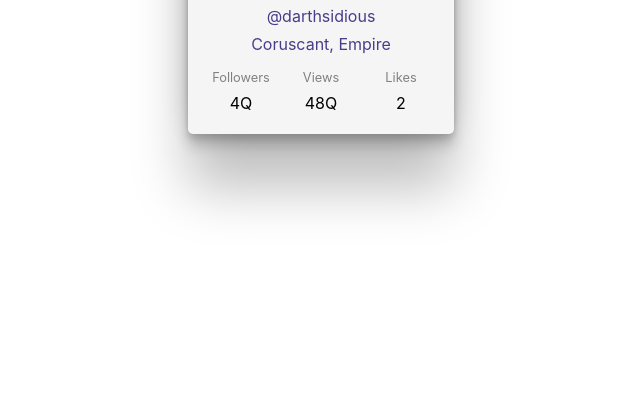
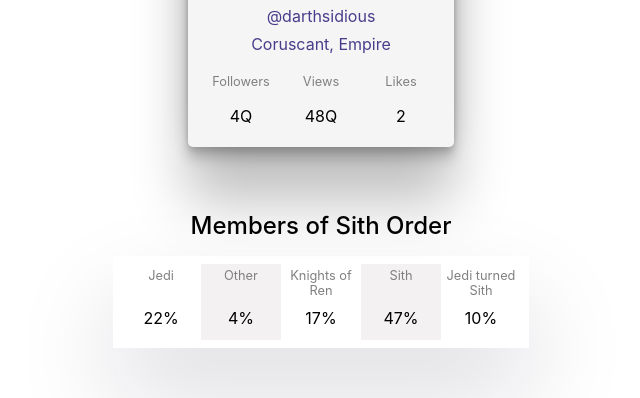
Before and after one commit to chuzhov/goit-react-hw-01-broken, a React (Create React App) app: page / in a window 1280 px wide. Shown: the part 280-678 px from the top of the page, without its empty margins (319-959 px from the left). Built offline with nearby package versions, Linux system fonts and the light colour scheme.

Commit message:
Statistics completed

```diff
--- a/src/components/App.jsx
+++ b/src/components/App.jsx
@@ -1,6 +1,7 @@
-import Profile from "./Profile/Profile"
-import userData from "../db/profile.json"
-import { toBePartiallyChecked } from "@testing-library/jest-dom/dist/matchers"
+import Profile from "./Profile/Profile";
+import Statistics from "./Statistics/Statistics";
+import userData from "../db/profile.json";
+import userStatistics from "../db/statistics.json";
 
 export const App = () => {
   return (
@@ -14,7 +15,8 @@
       //   color: '#010101'
       // }}
     >
-      <Profile user ={ userData } />
+      <Profile user = { userData } />
+      <Statistics title="Members of Sith Order" stats={userStatistics} />
     </div>
   );
 };
--- a/src/components/Profile/Profile.jsx
+++ b/src/components/Profile/Profile.jsx
@@ -1,4 +1,4 @@
-import PropTypes from "prop-types";
+//import PropTypes from "prop-types";
 import "./Profile.css";
 
 const Profile = ( props ) => {
@@ -37,24 +37,24 @@
   )
 }
 
-Profile.propTypes = {
-    username: PropTypes.string.isRequired,
-    tag: PropTypes.string.isRequired,
-    avatar: PropTypes.string.isRequired,
-    location: PropTypes.string.isRequired,
-    //if a stat is represented by gaint number above one million it displays like string '1M' etc: 1Q is 1 quadrillion
-    followers: PropTypes.oneOfType([
-        PropTypes.string,
-        PropTypes.number,
-    ]).isRequired,
-    views: PropTypes.oneOfType([
-        PropTypes.string,
-        PropTypes.number,
-    ]).isRequired,
-    likes: PropTypes.oneOfType([
-        PropTypes.string,
-        PropTypes.number,
-    ]).isRequired,
-}
+// Profile.propTypes = {
+//     username: PropTypes.string.isRequired,
+//     tag: PropTypes.string.isRequired,
+//     avatar: PropTypes.string.isRequired,
+//     location: PropTypes.string.isRequired,
+//     //if a stat is represented by gaint number above one million it displays like string '1M' etc: 1Q is 1 quadrillion
+//     followers: PropTypes.oneOfType([
+//         PropTypes.string,
+//         PropTypes.number,
+//     ]).isRequired,
+//     views: PropTypes.oneOfType([
+//         PropTypes.string,
+//         PropTypes.number,
+//     ]).isRequired,
+//     likes: PropTypes.oneOfType([
+//         PropTypes.string,
+//         PropTypes.number,
+//     ]).isRequired,
+// }
 
 export default Profile;
--- /dev/null
+++ b/src/components/Statistics/Stat.jsx
@@ -0,0 +1,11 @@
+const Stat = ( props ) => {
+
+    return ( <li className="item">
+        <p className="label">{props.label}</p>
+        <p className="percentage">{props.percentage}%</p>
+      </li>
+
+  )
+}
+
+export default Stat;
--- /dev/null
+++ b/src/components/Statistics/Statistics.css
@@ -0,0 +1,46 @@
+.title {
+    width: 400px;
+    margin: 0 auto 1rem;
+
+    font-size: 1.5rem;
+    font-weight: 500;
+    text-align: center;
+}
+
+.stat-list {
+    display: grid;
+    grid-template-columns: repeat(5, 1fr);
+
+    width: 400px;
+
+    margin: 1rem auto 3rem;
+    padding: 0.5rem;
+
+    list-style: none;
+
+    box-shadow: rgba(17, 12, 46, 0.15) 0px 48px 100px 0px;
+}
+
+.item {
+    display: flex;
+    flex-direction: column;
+}
+
+.item:nth-child(2n) {
+    background-color: rgba(232, 228, 228, 0.5);
+}
+
+.label {
+    height: 2rem;
+    padding-top: 4px;
+    margin: 0;
+    word-wrap: normal;
+    text-align: center;
+}
+
+.percentage {
+    height: 2rem;
+    padding-top: 0.5rem;
+    margin: 0;
+    text-align: center;
+}
--- /dev/null
+++ b/src/components/Statistics/Statistics.jsx
@@ -0,0 +1,32 @@
+//import PropTypes from "prop-types";
+import Stat from "./Stat"
+import "./Statistics.css";
+
+const Statistics = ( props ) => {
+
+    const { stats } = props;
+
+    return ( <section className="statistics">
+    {
+        props.title ? (
+            <h2 className="title">{props.title}</h2>
+        ) : (
+            <></>
+        )
+    }
+    <ul className="stat-list">
+    {
+        stats.map((el) => (
+        <Stat
+          key={el.id}
+          label={el.label}
+          percentage={el.percentage}
+        />
+        ))
+    }
+    </ul>
+  </section>
+  )
+}
+
+export default Statistics;
--- /dev/null
+++ b/src/db/statistics.json
@@ -0,0 +1,7 @@
+[
+    { "id": "id-1", "label": "Jedi", "percentage": 22 },
+    { "id": "id-2", "label": "Other", "percentage": 4 },
+    { "id": "id-3", "label": "Knights of Ren", "percentage": 17 },
+    { "id": "id-4", "label": "Sith", "percentage": 47 },
+    { "id": "id-5", "label": "Jedi turned Sith", "percentage": 10 }
+  ]
```
